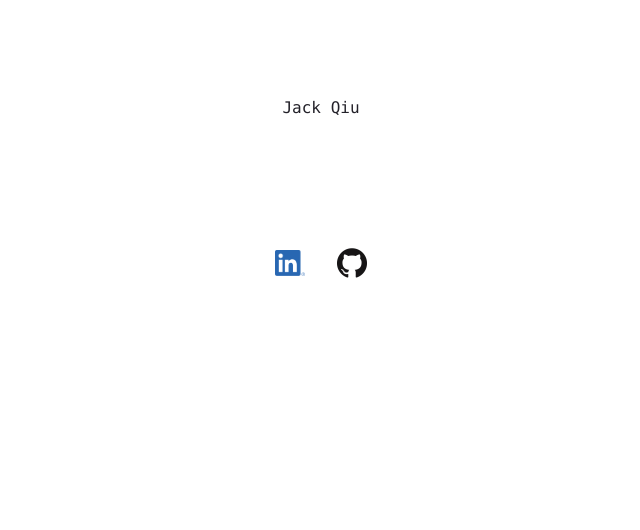
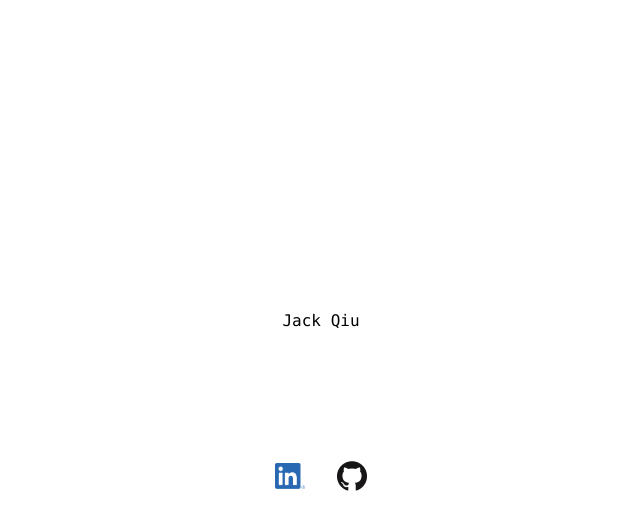
Before and after one commit to jacklqiu/jacklqiu.github.io, a Gatsby site: page / in a window 1280 px wide. Shown: the whole page, without its empty margins (319-959 px from the left). Built offline with nearby package versions, Linux system fonts and the light colour scheme; Gatsby itself is replaced by a stand-in of ours.

Commit message:
Center all divs on frontpage

```diff
--- a/src/pages/index.tsx
+++ b/src/pages/index.tsx
@@ -132,7 +132,7 @@ const IndexPage = () => {
   const summary = "";
 
   return (
-    <main style={pageStyles}>
+    <main className="flex w-screen h-screen justify-center items-center">
       <IntroBox title={name} description={summary} />
     </main>
   );
```
